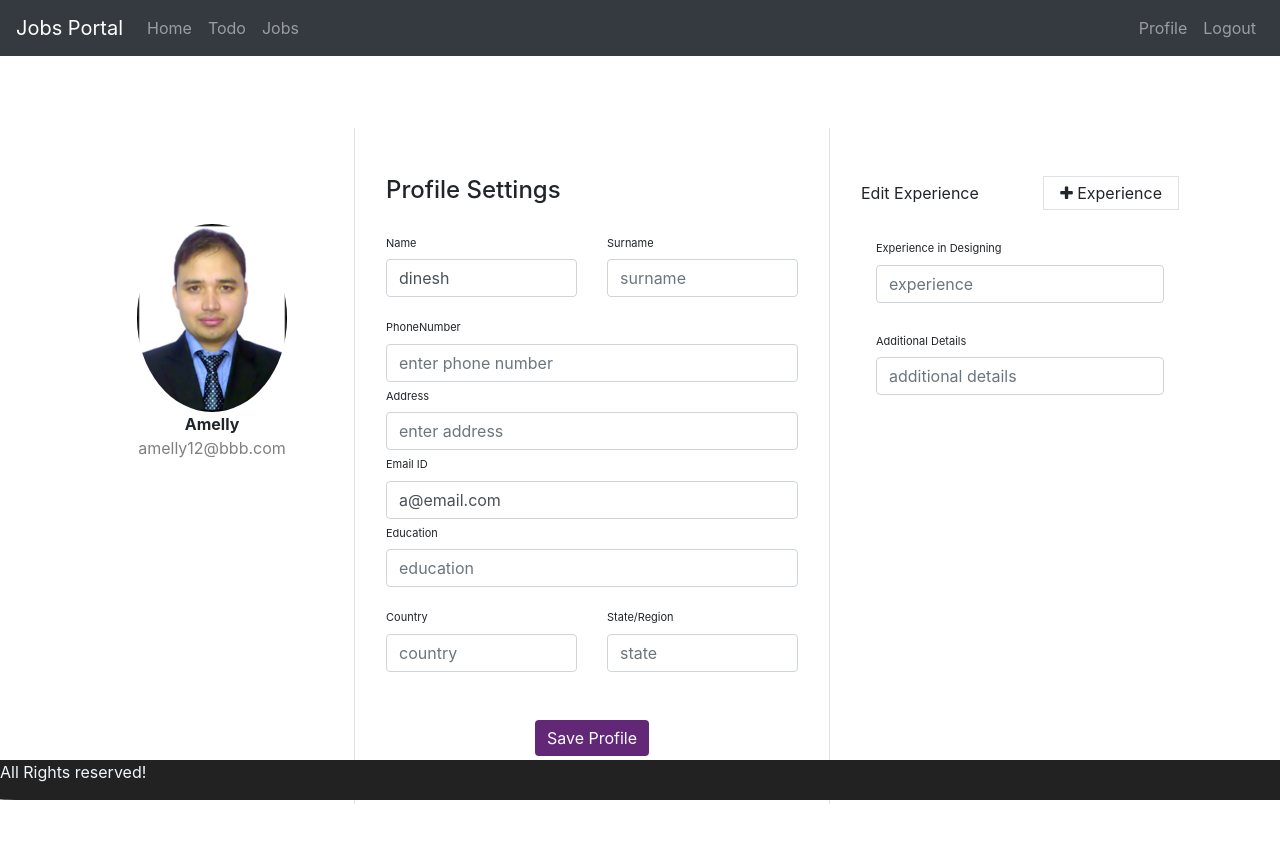
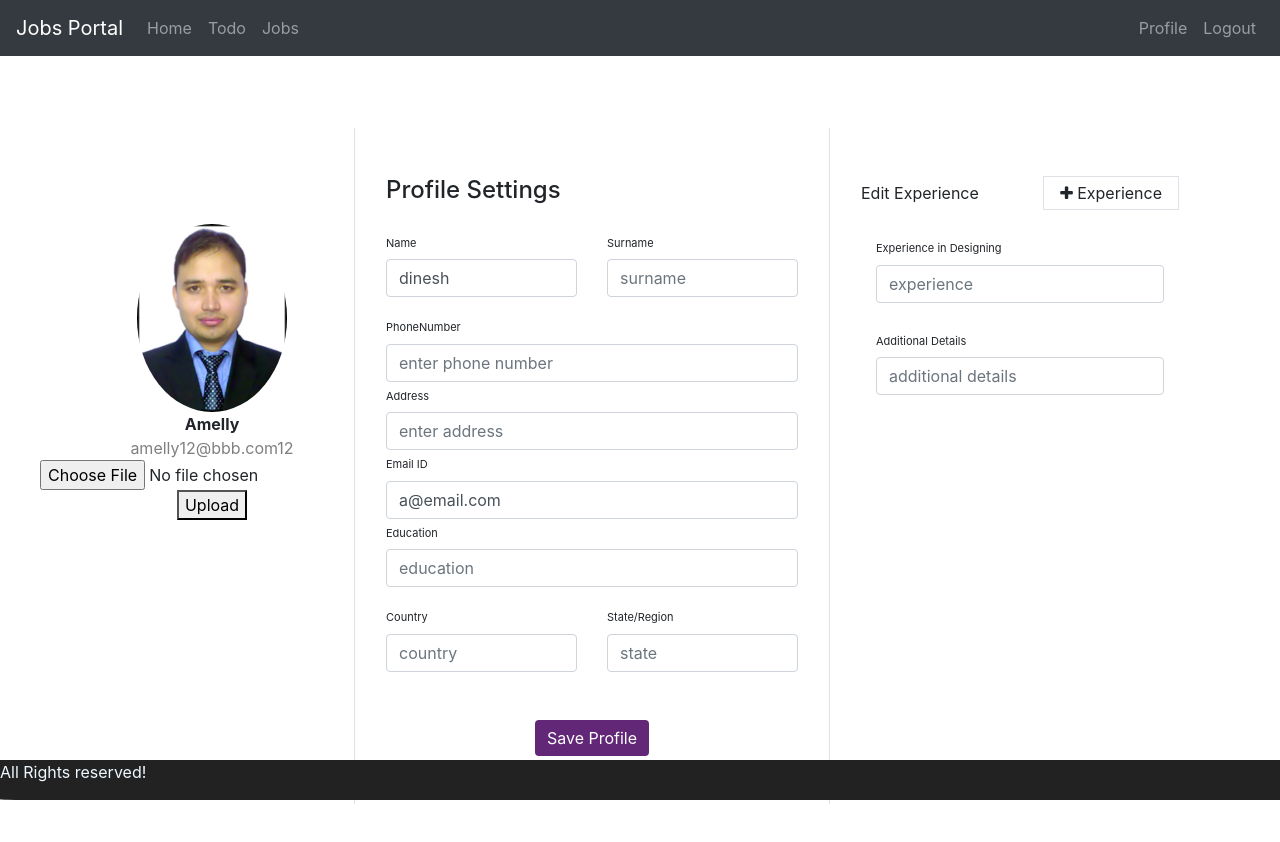
Before and after one commit to studyskymate/todo, an Angular app: page /profile in a window 1280 px wide. Shown: the top 842 px of the page. Built offline with nearby package versions, Linux system fonts and the light colour scheme; sample sign-in values are in the browser's storage.

Commit message:
image up

```diff
--- a/src/app/useraccount/useraccount.component.html
+++ b/src/app/useraccount/useraccount.component.html
@@ -6,9 +6,10 @@
             <div class="d-flex flex-column align-items-center text-center p-3 py-5">
                 <img class="rounded-circle mt-5" src="\assets\images\dk.JPG" style="width: 150px; height: auto;">
                 <span class="font-weight-bold">Amelly</span>
-                <span class="text-black-50">amelly12@bbb.com</span><span>
+                <span class="text-black-50">amelly12@bbb.com12</span><span>
 
-
+                    <input type="file"   (change)="onFileSelect($event)" name="imageupload" id="img">
+                     <button type="button" (click)="onUpload()">Upload</button>
                 </span></div>
         </div>
         <div class="col-md-5 border-right">
--- a/src/app/useraccount/useraccount.component.ts
+++ b/src/app/useraccount/useraccount.component.ts
@@ -32,6 +32,7 @@ export class UserAccount {
 export class UseraccountComponent implements OnInit {
 
   user:UserAccount;
+  selectedFile :File=null;
   constructor(private todoService: ToDoDataService,
     private route:ActivatedRoute,
     private router:Router) { }
@@ -40,7 +41,13 @@ export class UseraccountComponent implements OnInit {
     this.user=new UserAccount(null,'','dinesh','kumar','',null,'a@email.com','','','','',null,'');
   }
 
+  onFileSelect(event){
+    this.selectedFile=event.target.files[0];
+    console.log(event);
+  }
+  onUpload(){
 
+  }
 
   onSave():void{
 
```
Also changed, not shown: src/app/models/job_post.ts (added).
